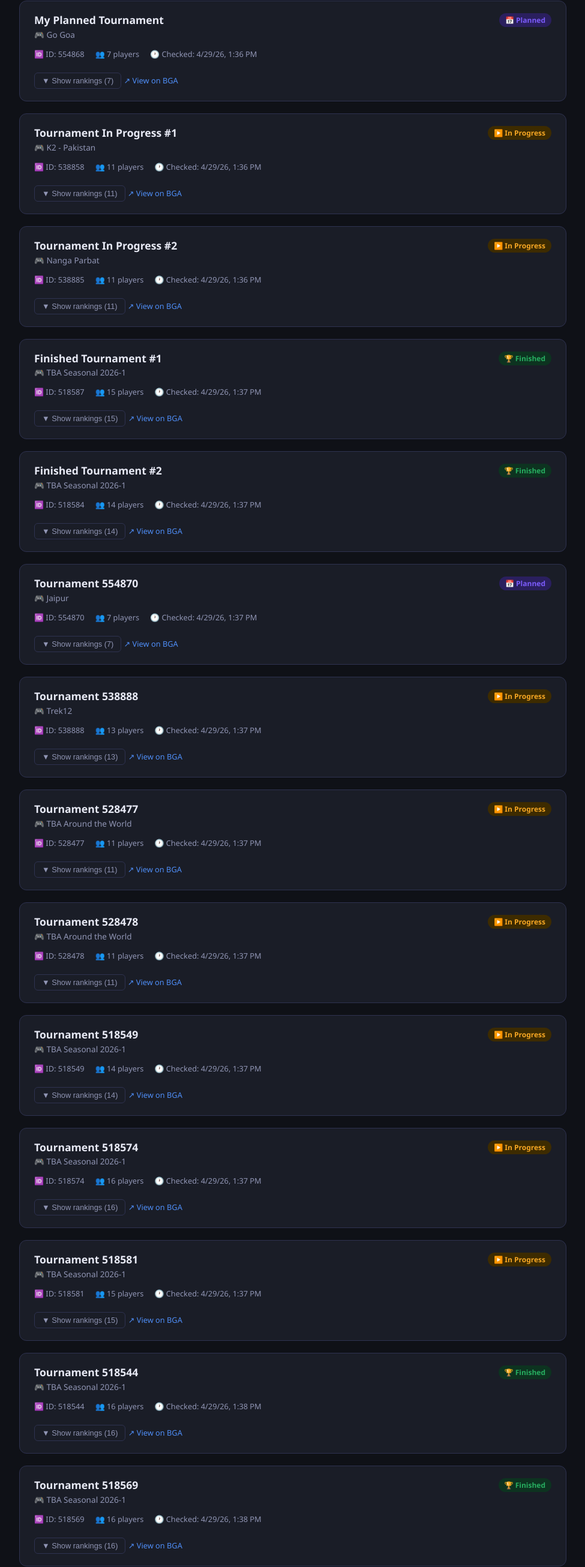
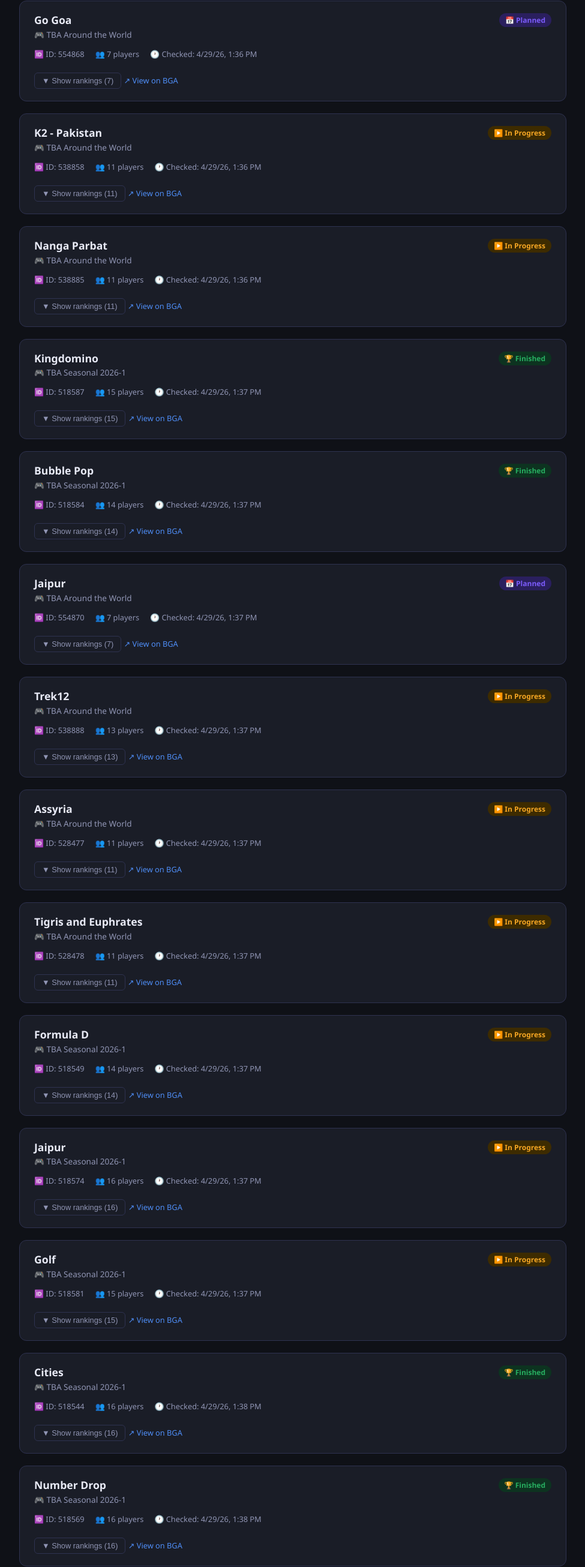
Before and after one commit to stopherjones/BGA-tournaments, a website: page index.html in a window 1280 px wide. Shown: the part 185-2797 px from the top of the page at 60% size, without its empty margins (152-1127 px from the left). Drawn offline with Linux system fonts and the light colour scheme.

Commit message:
updated labels, titles in display

```diff
--- a/data/tournaments.json
+++ b/data/tournaments.json
@@ -268,8 +268,8 @@
           "active": false
         }
       ],
-      "game_name": "TBA Seasonal 2026-1",
-      "title": "Kingdomino"
+      "game_name": "Kingdomino",
+      "title": "TBA Seasonal 2026-1"
     },
     {
       "id": "518584",
@@ -350,8 +350,8 @@
           "active": false
         }
       ],
-      "game_name": "TBA Seasonal 2026-1",
-      "title": "Bubble Pop"
+      "game_name": "Bubble Pop",
+      "title": "TBA Seasonal 2026-1"
     },
     {
       "id": "554870",
@@ -541,8 +541,8 @@
           "active": false
         }
       ],
-      "game_name": "TBA Around the World",
-      "title": "Assyria"
+      "game_name": "Assyria",
+      "title": "TBA Around the World"
     },
     {
       "id": "528478",
@@ -608,8 +608,8 @@
           "active": false
         }
       ],
-      "game_name": "TBA Around the World",
-      "title": "Tigris and Euphrates"
+      "game_name": "Tigris and Euphrates",
+      "title": "TBA Around the World"
     },
     {
       "id": "518549",
@@ -690,8 +690,8 @@
           "active": false
         }
       ],
-      "game_name": "TBA Seasonal 2026-1",
-      "title": "Formula D"
+      "game_name": "Formula D",
+      "title": "TBA Seasonal 2026-1"
     },
     {
       "id": "518574",
@@ -782,8 +782,8 @@
           "active": true
         }
       ],
-      "game_name": "TBA Seasonal 2026-1",
-      "title": "Jaipur"
+      "game_name": "Jaipur",
+      "title": "TBA Seasonal 2026-1"
     },
     {
       "id": "518581",
@@ -869,8 +869,8 @@
           "active": false
         }
       ],
-      "game_name": "TBA Seasonal 2026-1",
-      "title": "Golf"
+      "game_name": "Golf",
+      "title": "TBA Seasonal 2026-1"
     },
     {
       "id": "518544",
@@ -961,8 +961,8 @@
           "active": false
         }
       ],
-      "game_name": "TBA Seasonal 2026-1",
-      "title": "Cities"
+      "game_name": "Cities",
+      "title": "TBA Seasonal 2026-1"
     },
     {
       "id": "518569",
@@ -1053,8 +1053,8 @@
           "active": false
         }
       ],
-      "game_name": "TBA Seasonal 2026-1",
-      "title": "Number Drop"
+      "game_name": "Number Drop",
+      "title": "TBA Seasonal 2026-1"
     },
     {
       "id": "518571",
@@ -1150,8 +1150,8 @@
           "active": false
         }
       ],
-      "game_name": "TBA Seasonal 2026-1",
-      "title": "Setup"
+      "game_name": "Setup",
+      "title": "TBA Seasonal 2026-1"
     },
     {
       "id": "518551",
@@ -1247,8 +1247,8 @@
           "active": false
         }
       ],
-      "game_name": "TBA Seasonal 2026-1",
-      "title": "Sushi Go"
+      "game_name": "Sushi Go",
+      "title": "TBA Seasonal 2026-1"
     },
     {
       "id": "518577",
@@ -1334,8 +1334,8 @@
           "active": false
         }
       ],
-      "game_name": "TBA Seasonal 2026-1",
-      "title": "Draftosaurus"
+      "game_name": "Draftosaurus",
+      "title": "TBA Seasonal 2026-1"
     }
   ]
 }
--- a/index.html
+++ b/index.html
@@ -337,8 +337,8 @@
       <div class="card" data-status="${status}">
         <div class="card-header">
           <div style="flex:1">
-            <div class="card-title">${escHtml(t.label || t.title || 'Tournament ' + t.id)}</div>
-            ${t.game_name ? `<div class="card-game">🎮 ${escHtml(t.game_name)}</div>` : ''}
+            <div class="card-title">${escHtml(t.game_name || 'Tournament ' + t.id)}</div>
+            ${t.title ? `<div class="card-game">🎮 ${escHtml(t.title)}</div>` : ''}
           </div>
           <span class="status-pill status-${status}">${icon} ${label}</span>
         </div>
```
Also changed, not shown: scripts/scrape.js (+29 -16 lines).
